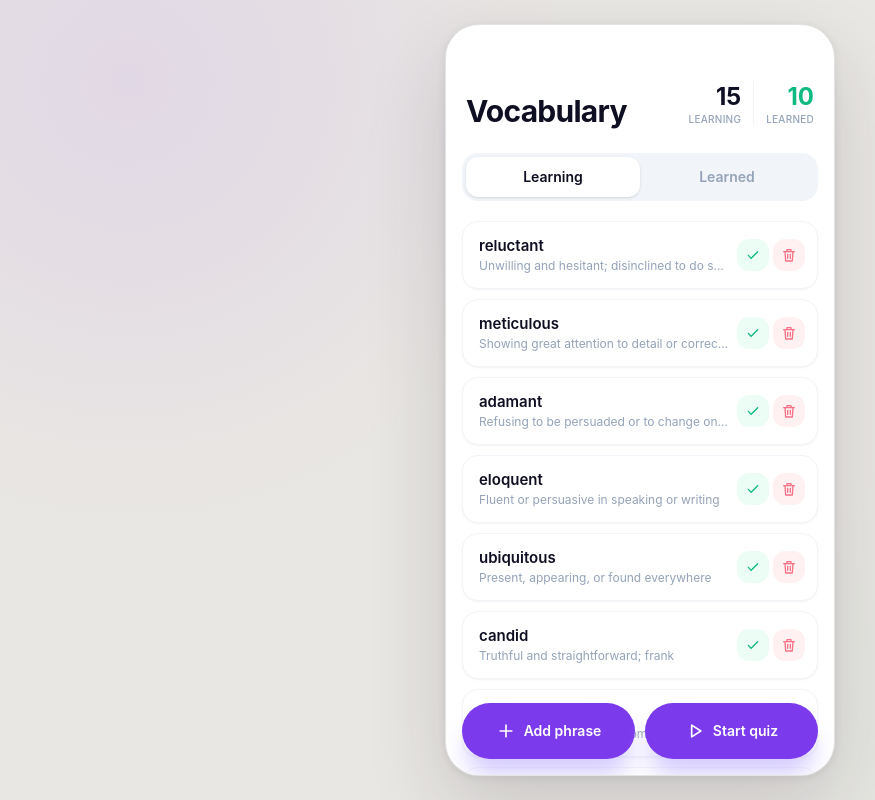
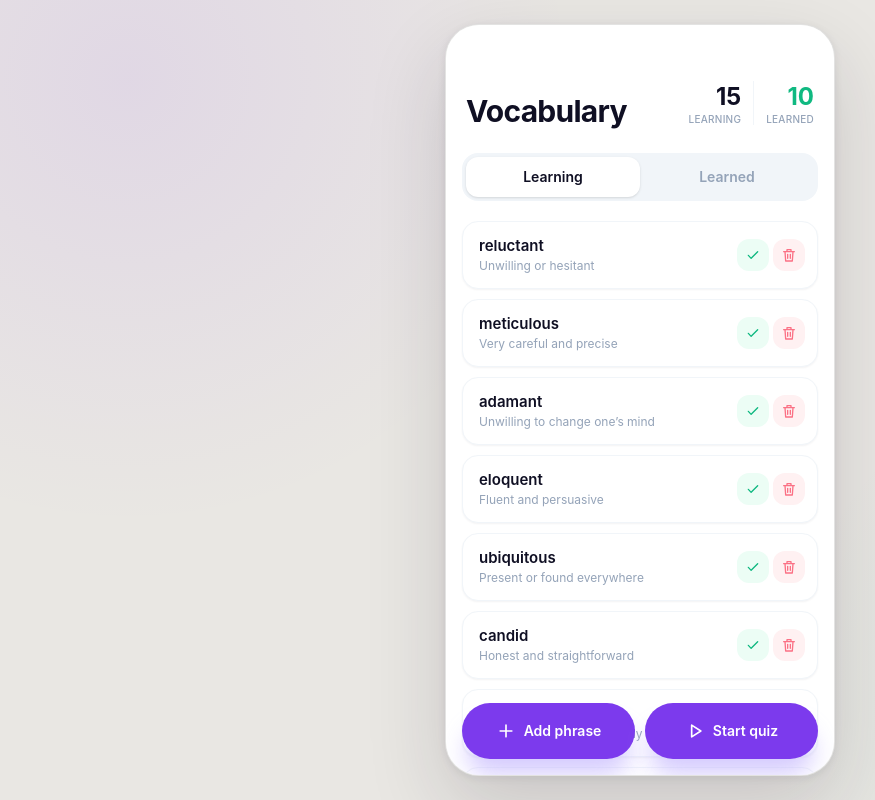
Before and after one commit to shtannikov/memento, a Next.js app: page / in a window 1280 px wide. Shown: the whole page, without its empty margins (0-875 px from the left). Built offline with nearby package versions, Linux system fonts and the light colour scheme.

Commit message:
Shorten starter definitions

```diff
--- a/src/features/vocabulary/starter-vocabulary.ts
+++ b/src/features/vocabulary/starter-vocabulary.ts
@@ -4,111 +4,109 @@ export const starterVocabulary: VocabularyItem[] = [
   {
     id: 1,
     term: "reluctant",
-    definition: "Unwilling and hesitant; disinclined to do something",
+    definition: "Unwilling or hesitant",
     status: "learning",
   },
   {
     id: 2,
     term: "meticulous",
-    definition: "Showing great attention to detail or correctness",
+    definition: "Very careful and precise",
     status: "learning",
   },
   {
     id: 3,
     term: "adamant",
-    definition: "Refusing to be persuaded or to change one’s mind",
+    definition: "Unwilling to change one’s mind",
     status: "learning",
   },
   {
     id: 4,
     term: "eloquent",
-    definition: "Fluent or persuasive in speaking or writing",
+    definition: "Fluent and persuasive",
     status: "learning",
   },
   {
     id: 5,
     term: "ubiquitous",
-    definition: "Present, appearing, or found everywhere",
+    definition: "Present or found everywhere",
     status: "learning",
   },
   {
     id: 6,
     term: "candid",
-    definition: "Truthful and straightforward; frank",
+    definition: "Honest and straightforward",
     status: "learning",
   },
   {
     id: 7,
     term: "discern",
-    definition: "To perceive or recognize something clearly",
+    definition: "Recognize something clearly",
     status: "learning",
   },
   {
     id: 8,
     term: "astute",
-    definition: "Having a sharp ability to assess situations; shrewd",
+    definition: "Quick to understand situations",
     status: "learning",
   },
   {
     id: 9,
     term: "concise",
-    definition: "Giving much information clearly in a few words",
+    definition: "Clear and brief",
     status: "learning",
   },
   {
     id: 10,
     term: "take into account",
-    definition: "To consider something when making a decision",
+    definition: "Consider when making a decision",
     status: "learning",
   },
   {
     id: 11,
     term: "prevalent",
-    definition:
-      "Widespread in a particular area or at a particular time",
+    definition: "Common or widespread",
     status: "learning",
   },
   {
     id: 12,
     term: "ambiguous",
-    definition:
-      "Open to more than one interpretation; not having one obvious meaning",
+    definition: "Open to several meanings",
     status: "learning",
   },
   {
     id: 13,
     term: "pragmatic",
-    definition: "Dealing with things sensibly and realistically",
+    definition: "Practical and realistic",
     status: "learning",
   },
   {
     id: 14,
     term: "elusive",
-    definition: "Difficult to find, catch, or achieve",
+    definition: "Difficult to find or achieve",
     status: "learning",
   },
   {
     id: 15,
     term: "nuanced",
-    definition: "Characterized by subtle distinctions or differences",
+    definition: "Showing subtle differences",
     status: "learning",
   },
   {
     id: 16,
     term: "resilient",
-    definition: "Able to recover quickly from difficulty",
+    definition: "Quick to recover from difficulty",
     status: "learned",
   },
   {
     id: 17,
     term: "plausible",
-    definition: "Seeming reasonable or probable",
+    definition: "Seeming reasonable or likely",
     status: "learned",
   },
   {
     id: 18,
     term: "subtle",
-    definition: "Delicate or precise as to be difficult to analyze",
+    definition: "Not obvious or easy to notice",
     status: "learned",
   },
   {
@@ -120,37 +118,37 @@ export const starterVocabulary: VocabularyItem[] = [
   {
     id: 20,
     term: "versatile",
-    definition: "Able to adapt to many different functions",
+    definition: "Able to serve many purposes",
     status: "learned",
   },
   {
     id: 21,
     term: "profound",
-    definition: "Very great or intense; showing deep insight",
+    definition: "Deep or very meaningful",
     status: "learned",
   },
   {
     id: 22,
     term: "vivid",
-    definition: "Producing powerful feelings or clear images",
+    definition: "Clear, detailed, and lifelike",
     status: "learned",
   },
   {
     id: 23,
     term: "foster",
-    definition: "To encourage the development of something",
+    definition: "Encourage growth or development",
     status: "learned",
   },
   {
     id: 24,
     term: "diligent",
-    definition: "Showing care and conscientiousness in work",
+    definition: "Careful and hardworking",
     status: "learned",
   },
   {
     id: 25,
     term: "compelling",
-    definition: "Evoking interest or attention convincingly",
+    definition: "Convincing and engaging",
     status: "learned",
   },
 ];
```
